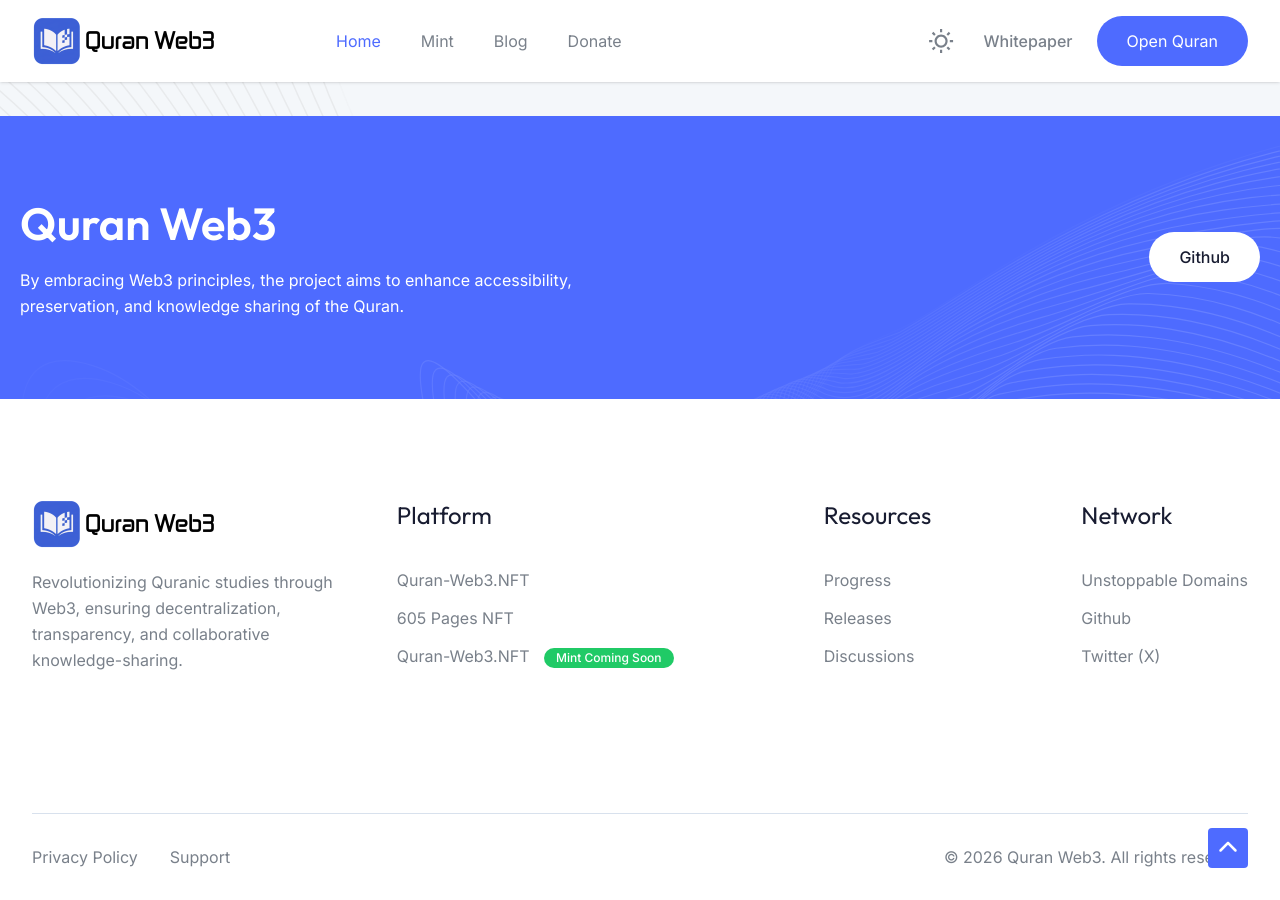
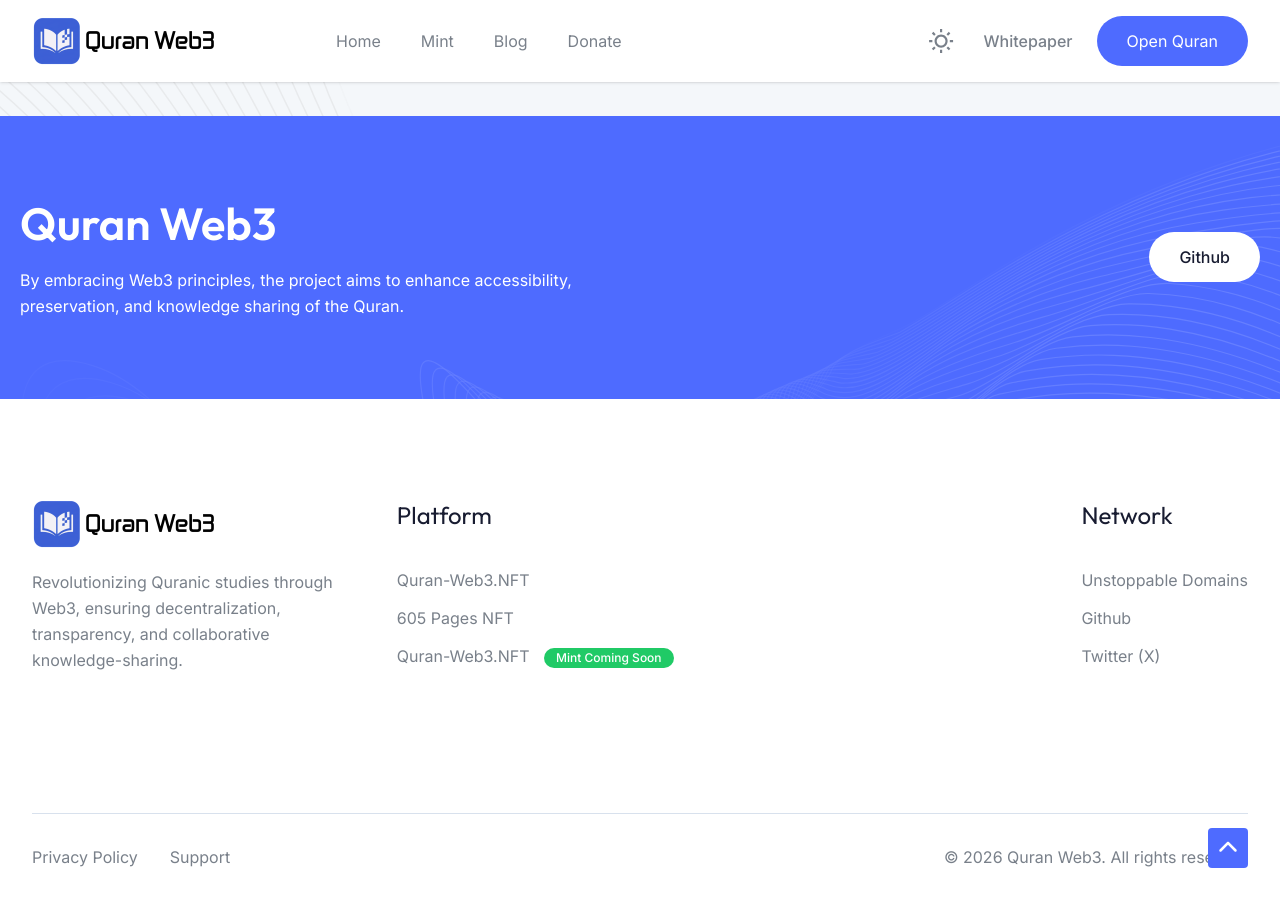
Before and after one commit to quran-web3/quran-web3.github.io, a Jekyll site: the page built from index.html, in a window 1280 px wide and 900 px high, scrolled down 7075 px. Built offline with Jekyll 4.4.1, drawn with Linux system fonts in a browser that asks for light colours.

Commit message:
Update home.html

```diff
--- a/_layouts/home.html
+++ b/_layouts/home.html
@@ -697,14 +697,6 @@
                 </ul>
               </div>
               <div class="animate_top">
-                <h4 class="kk wm tj ec">Resources</h4>
-                <ul>
-                  <li><a href="https://github.com/quran-web3/quran-web3.nft/projects" target="_blank" class="sc xl vb">Progress</a></li>
-                  <li><a href="https://github.com/quran-web3/quran-web3.nft/releases" target="_blank" class="sc xl vb">Releases</a></li>
-                  <li><a href="https://github.com/quran-web3/quran-web3.nft/discussions" target="_blank" class="sc xl vb">Discussions</a></li>
-                </ul>
-              </div>
-              <div class="animate_top">
                 <h4 class="kk wm tj ec">Network</h4>
                 <ul>
                   <li><a href="https://ud.me/quran-web3.nft" target="_blank" class="sc xl vb">Unstoppable Domains</a></li>
```
Also changed, not shown: other parts of _layouts/home.html (+1 -1 lines).
